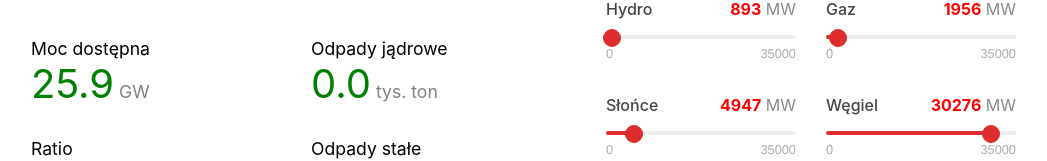
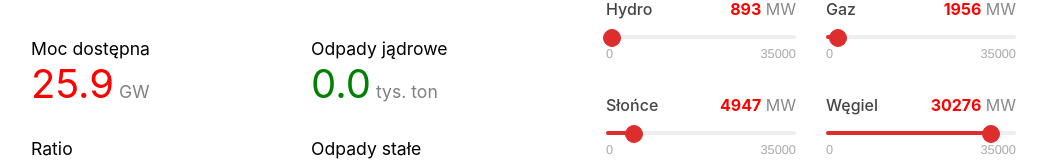
Before and after one commit to sin/energy-calc, a React (Create React App) app: page / in a window 1280 px wide. Shown: the part 356-517 px from the top of the page, without its empty margins (109-1156 px from the left). Built offline with nearby package versions, Linux system fonts and the light colour scheme.

Commit message:
Fix available power not shown in red when lower than demand (refs #28)

```diff
--- a/src/components/App/App.js
+++ b/src/components/App/App.js
@@ -48,7 +48,7 @@ class App extends Component {
   render() {
     const { installed, results, today } = this.state
     const { nuclear, hydro, solar, wind, chp, gas, coal, oil, demand } = installed
-    const hasDeficit = demand - results.available > 0
+    const hasDeficit = demand - results.totalAvailable > 0
 
     return (
       <div className="App">
```
